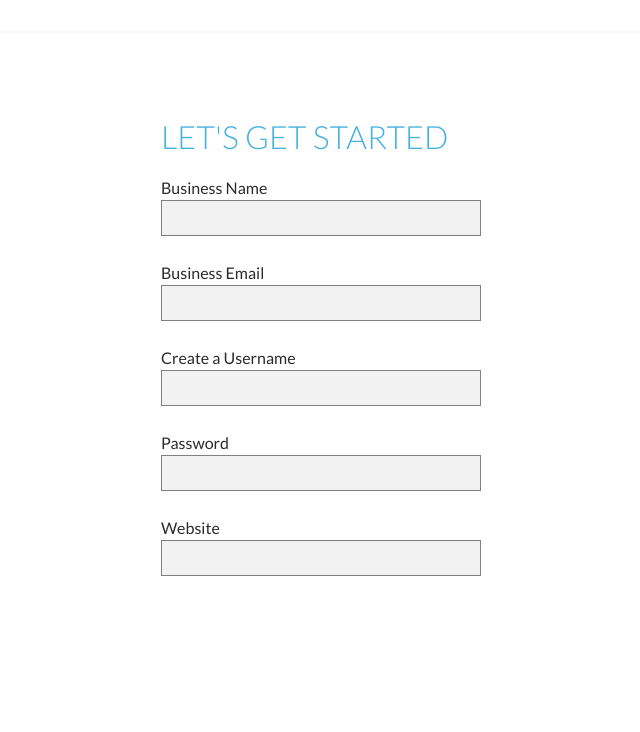
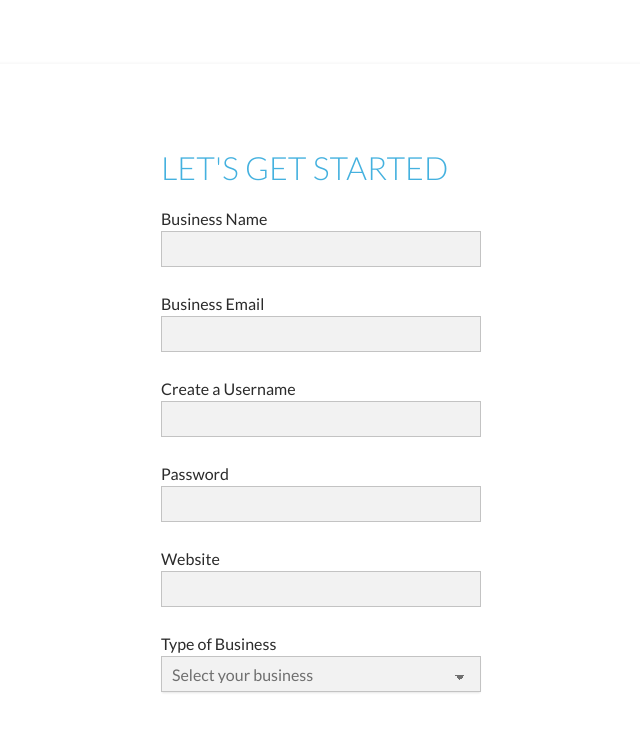
Before and after one commit to Kaleidics/simplr, a React (Create React App) app: page / in a window 1280 px wide. Shown: the top 732 px of the page, without its empty margins (319-959 px from the left). Built offline with nearby package versions, Linux system fonts and the light colour scheme.

Commit message:
modular styled components and add select component

```diff
--- a/src/App.js
+++ b/src/App.js
@@ -3,7 +3,7 @@ import SignUp from './components/SignUp';
 
 import styled from "styled-components";
 
-const AppWrapper = styled.div`
+const AppWrapper = styled.main`
   display: flex;
   justify-content: center;
 `;
@@ -11,9 +11,7 @@ const AppWrapper = styled.div`
 function App() {
   return (
     <AppWrapper>
-    <main className="App">
       <SignUp />
-    </main>
     </AppWrapper>
   );
 }
--- /dev/null
+++ b/src/StyledComponents/StyledInputs.js
@@ -0,0 +1,53 @@
+import styled, { css } from "styled-components";
+
+export const Label = styled.label`
+    font-size: 1.6rem;
+    color: #2b2b2b;
+    font-weight: 400;
+    line-height: 1.5;
+`;
+
+export const GeneralInput = css`
+    width: 100%;
+    height: 3.6rem;
+    padding: 0 1rem;
+    border: 1px solid #c3c3c3;
+    font-family: "Lato", sans-serif;
+    font-size: 1.6rem;
+    font-weight: 700;
+    background-color: #f2f2f2;
+    outline: none;
+    margin-bottom: 2.5rem;
+
+    &:active,
+    &:focus {
+        border-color: #00a2e7;
+    }
+`;
+
+export const Input = styled.input`
+    ${GeneralInput}
+`;
+
+export const Select = styled.select`
+           ${GeneralInput}
+           color: #6f6f6f;
+           font-weight: 400;
+           box-shadow: 0 2px 2px -1px #e5e5e5;
+           appearance: none;
+
+
+           background-image: linear-gradient(45deg, transparent 50%, #6f6f6f 50%), linear-gradient(135deg, #6f6f6f 50%, transparent 50%), linear-gradient(to right, #ccc, #ccc);
+           background-position: calc(100% - 20px) calc(1em + 2px), calc(100% - 15px) calc(1em + 2px), calc(100% - 2.5em) 0.5em;
+           background-size: 5px 5px, 5px 5px, 1px 0;
+           background-repeat: no-repeat;
+
+           &:active,
+           &:focus {
+               background-image: linear-gradient(45deg, #6f6f6f 50%, transparent 50%), linear-gradient(135deg, transparent 50%, #6f6f6f 50%), linear-gradient(to right, #ccc, #ccc);
+               background-position: calc(100% - 15px) 1em, calc(100% - 20px) 1em, calc(100% - 2.5em) 0.5em;
+               background-size: 5px 5px, 5px 5px, 1px 0;
+               background-repeat: no-repeat;
+               outline: 0;
+           }
+       `;
--- /dev/null
+++ b/src/StyledComponents/StyledSignUp.js
@@ -0,0 +1,32 @@
+import styled from "styled-components";
+
+export const FormWrapper = styled.div`
+    display: flex;
+    flex-direction: column;
+    align-items: center;
+    width: 65.6rem;
+    height: 90.6rem;
+    margin: 5% 0;
+    padding: 8.4rem 16.8rem;
+    background-color: #fff;
+    box-shadow: 1px 1px 3px 2px #f5f5f5;
+`;
+
+export const Form = styled.form`
+    width: 32rem;
+`;
+
+export const Fieldset = styled.fieldset`
+    display: flex;
+    flex-direction: column;
+    border: none;
+`;
+
+export const Legend = styled.legend`
+    margin: 0 auto 2rem 0;
+    color: #44b1df;
+    text-transform: uppercase;
+    text-align: center;
+    font-size: 3.2rem;
+    font-weight: 300;
+`;
--- /dev/null
+++ b/src/StyledComponents/index.js
@@ -0,0 +1,2 @@
+export { Label, Input, Select } from './StyledInputs';
+export { FormWrapper, Form, Fieldset, Legend } from './StyledSignUp';
--- a/src/components/FormInput.js
+++ b/src/components/FormInput.js
@@ -1,30 +1,5 @@
 import React from 'react';
-import styled from 'styled-components';
-
-const Label = styled.label`
-    font-size: 1.6rem;
-    color: #2b2b2b;
-    font-weight: 400;
-    line-height: 1.5;
-`;
-
-const Input = styled.input`
-    width: 100%;
-    height: 3.6rem;
-    padding: 0 1rem;
-    border: 1px solid grey;
-    font-family: "Lato", sans-serif;
-    font-size: 1.6rem;
-    font-weight: 700;
-    background-color: #f2f2f2;
-    outline: none;
-    margin-bottom: 2.5rem;
-
-    &:active,
-    &:focus {
-        border-color: #00a2e7;
-    }
-`;
+import { Label, Input } from '../StyledComponents/index';
 
 export default function FormInput(props) {
     return (
--- /dev/null
+++ b/src/components/FormSelect.js
@@ -0,0 +1,19 @@
+import React from "react";
+import { Label, Select } from "../StyledComponents/index";
+
+export default function FormSelect(props) {
+
+    const options = props.options.map( (option, index) => {
+        return <option value={option.toLowerCase()} key={index}>{option}</option>
+    });
+
+    return (
+        <>
+            <Label htmlFor={props.id}>{props.label}</Label>
+            <Select id={props.id} type={props.type} >
+                <option value="">Select your business</option>
+                {options}
+            </Select>
+        </>
+    );
+}
--- a/src/components/SignUp.js
+++ b/src/components/SignUp.js
@@ -1,37 +1,9 @@
 import React from 'react';
-import styled from 'styled-components';
-import FormInput from './FormInput';
+import { FormWrapper, Form, Fieldset, Legend } from "../StyledComponents/index";
 
-const FormWrapper = styled.div`
-    display: flex;
-    flex-direction: column;
-    align-items: center;
-    width: 65.6rem;
-    height: 90.6rem;
-    margin: 5% 0;
-    padding: 8.4rem 16.8rem;
-    background-color: #fff;
-    box-shadow: 1px 1px 3px 2px #f5f5f5;
-`;
+import FormInput from '../components/FormInput';
+import FormSelect from '../components/FormSelect';
 
-const Form = styled.form`
-    width: 32rem;
-`;
-
-const Fieldset = styled.fieldset`
-    display: flex;
-    flex-direction: column;
-    border: none;
-`;
-
-const Legend = styled.legend`
-    margin: 0 auto 2rem 0;
-    color: #44b1df;
-    text-transform: uppercase;
-    text-align: center;
-    font-size: 3.2rem;
-    font-weight: 300;
-`;
 
 export default class SignUp extends React.Component {
 
@@ -46,6 +18,7 @@ export default class SignUp extends React.Component {
                         <FormInput id={'username'} label={'Create a Username'} type={'text'}/>
                         <FormInput id={'password'} label={'Password'} type={'text'}/>
                         <FormInput id={'website'} label={'Website'} type={'text'}/>
+                        <FormSelect id={'type'} label={'Type of Business'} options={['Daycare', 'Restaurant', 'Dealership']}/>
                     </Fieldset>
                 </Form>
             </FormWrapper>
```
